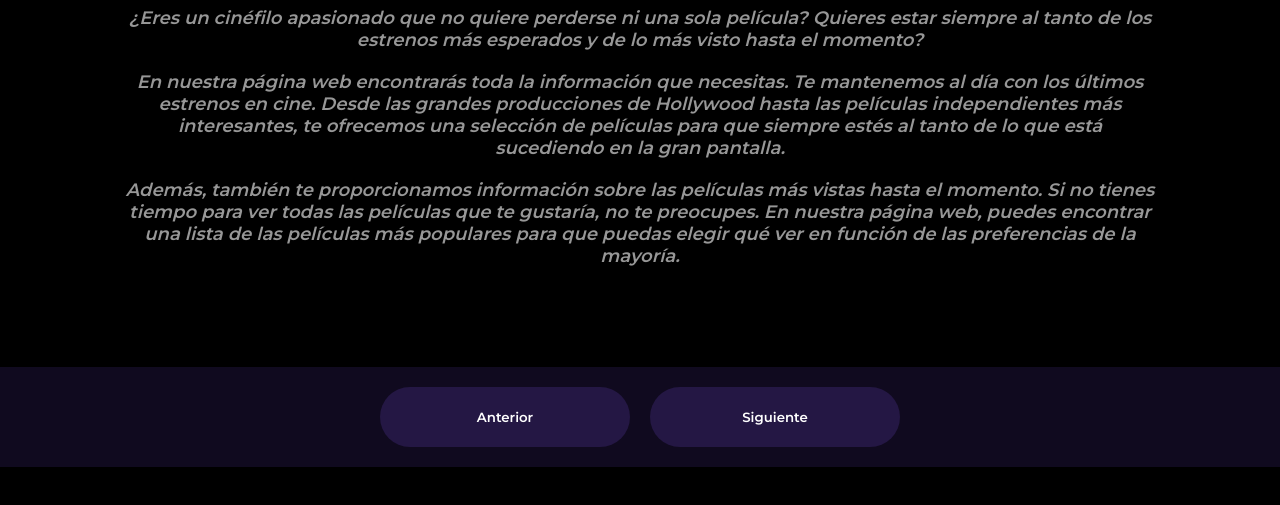
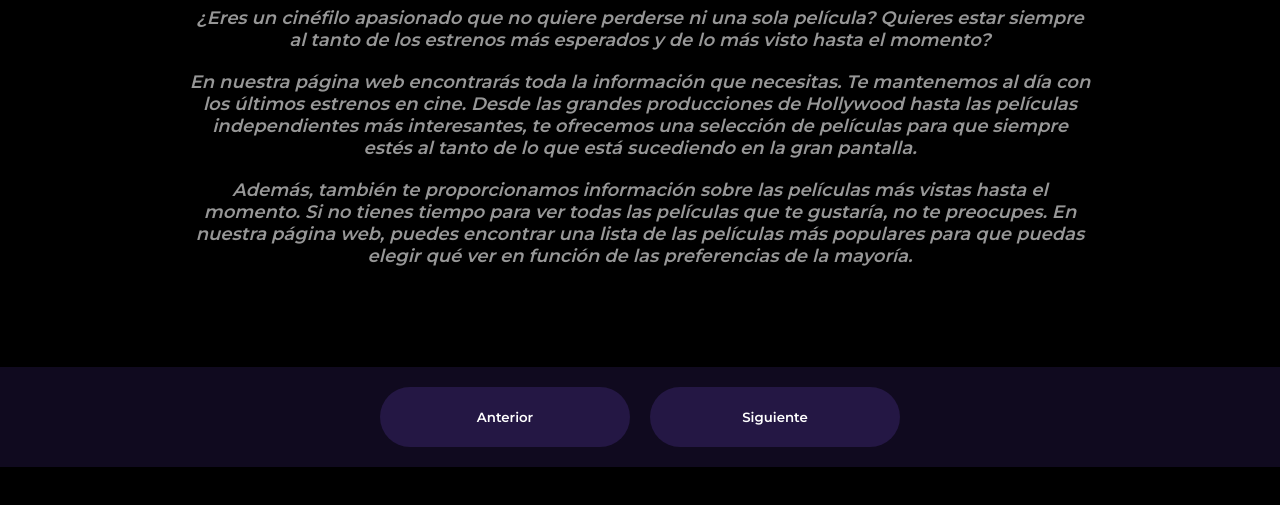
Before and after one commit to FedeCordeiro/CineTrends.github.io, a plain HTML site: page index.html in a window 1280 px wide. Shown: the part 117-622 px from the top of the page. Drawn offline with Linux system fonts and the light colour scheme; no server answers.

Commit message:
Cambio de estilos

```diff
--- a/estilos.css
+++ b/estilos.css
@@ -12,10 +12,11 @@ body {
 }
 
 #contenedortitulo {
-    width: 90%;
+    width: 80%;
     margin: 20px auto;
     padding: 20px;
     text-align: center;
+    background-color: rgba(0, 0, 0, 0.623);
 }
 
 h1 {
@@ -34,6 +35,7 @@ p {
     font-style: oblique;
     padding: 10px;
     text-align: center;
+
 }
 
 .contenedor {
```
